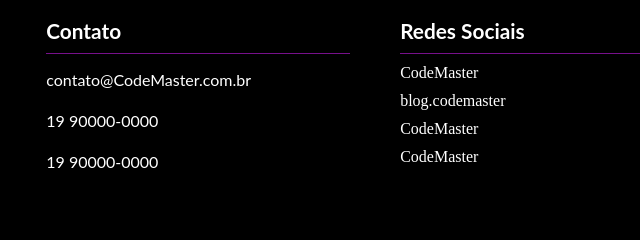
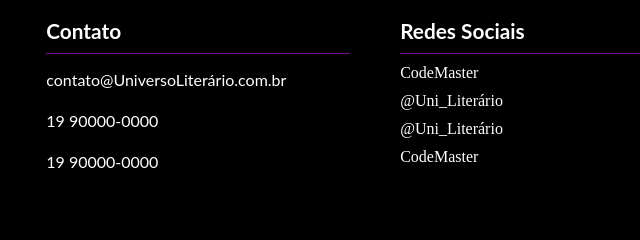
Before and after one commit to MayraInacio/Universo_Literario, a plain HTML site: page index.html in a window 1280 px wide. Shown: the part 291-531 px from the top of the page, 442-1082 px from the left. Drawn offline with Linux system fonts and the light colour scheme.

```diff
--- a/index.html
+++ b/index.html
@@ -59,7 +59,7 @@
       <div class="colfooter">
 
          <h4 class="titleFooter">Contato</h4>
-         <p><i class="icon icon-mail"></i> contato@CodeMaster.com.br</p>
+         <p><i class="icon icon-mail"></i> contato@UniversoLiterário.com.br</p>
          <p><i class="icon icon-phone"></i> 19 90000-0000</p>
          <p><i class="icon icon-whatsapp"></i> 19 90000-0000</p>
 
@@ -70,8 +70,8 @@
           <h4 class="titleFooter"> Redes Sociais</h4>
 
           <a href="#" class="redesocial"><span> <i class="icon icon-facebook"></i>CodeMaster</span></a>
-          <a href="#" class="redesocial"><span> <i class="icon icon-instagram"></i>blog.codemaster</span></a>
-          <a href="#" class="redesocial"><span> <i class="icon icon-twitter"></i>CodeMaster</span></a>
+          <a href="#" class="redesocial"><span> <i class="icon icon-instagram"></i>@Uni_Literário</span></a>
+          <a href="#" class="redesocial"><span> <i class="icon icon-twitter"></i>@Uni_Literário</span></a>
           <a href="#" class="redesocial"><span> <i class="icon icon-pinterest"></i>CodeMaster</span></a>
 
       </form>
```
